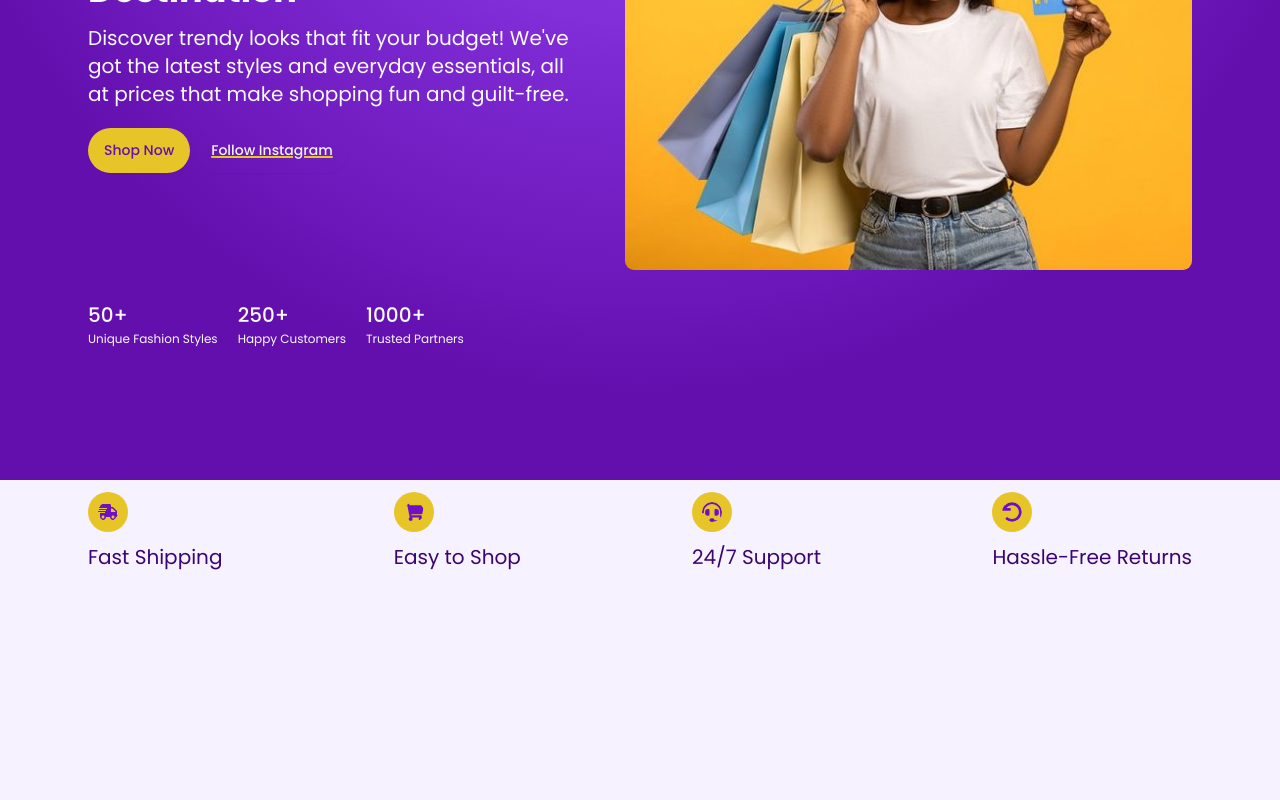
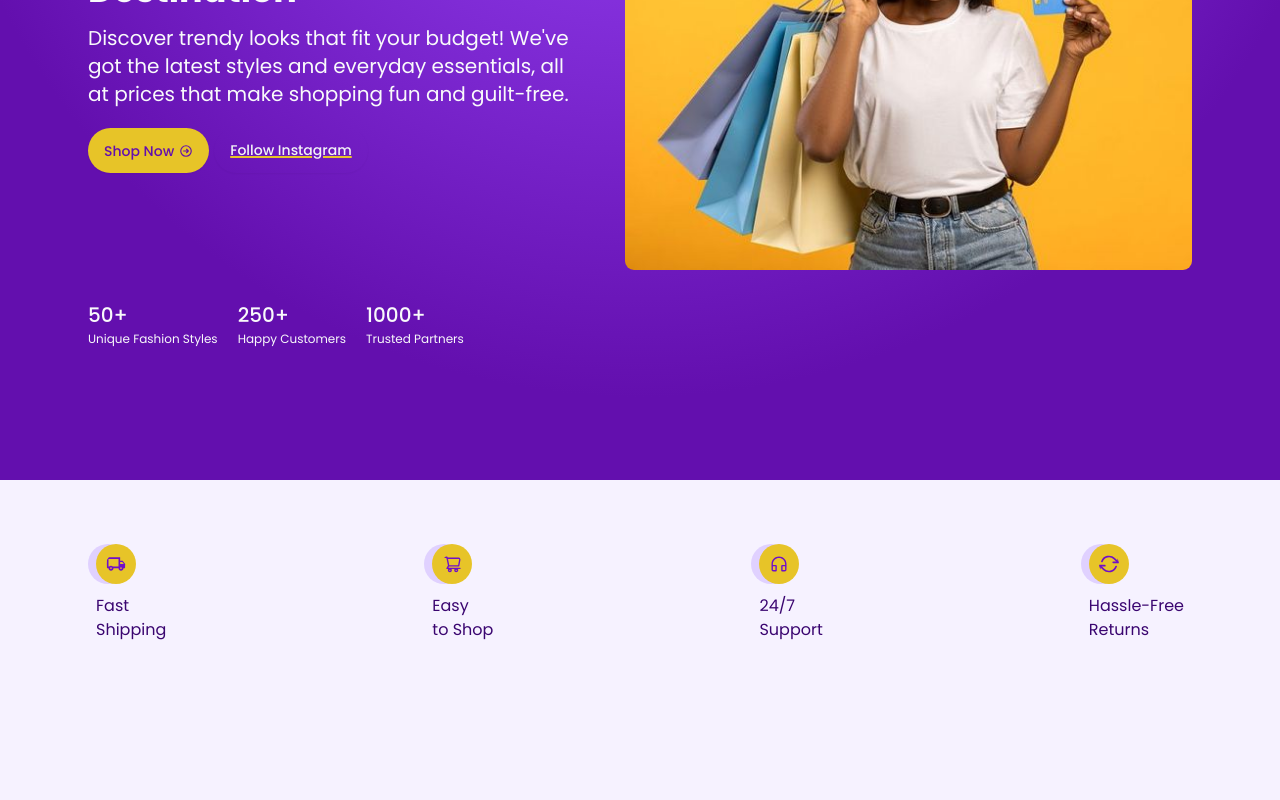
Before and after one commit to PraisesAmaiyo/whatsapp-shop, a React (Vite) app: page /home in a window 1280 px wide. Shown: the part 320-1120 px from the top of the page. Built offline with nearby package versions, Linux system fonts and the light colour scheme.

Commit message:
Completed the Benefits section

```diff
--- a/src/features/homepage/Benefits.jsx
+++ b/src/features/homepage/Benefits.jsx
@@ -1,21 +1,32 @@
 import {
-  FaHeadset,
-  FaShippingFast,
-  FaShoppingCart,
-  FaUndo,
-} from 'react-icons/fa';
+  AiOutlineCustomerService,
+  AiOutlineShoppingCart,
+} from 'react-icons/ai';
+
+import { FiRefreshCw } from 'react-icons/fi';
+
+import { MdOutlineLocalShipping } from 'react-icons/md';
 import styled from 'styled-components';
 
 const BenefitsContainer = styled.div`
   display: flex;
   justify-content: space-between;
-  width: 120rem;
-  padding: 1.2rem 4.8rem;
+  padding: 4rem 0;
 `;
 
 const BenefitCard = styled.div`
   display: flex;
   flex-direction: column;
+  position: relative;
+
+  .background {
+    position: absolute;
+    width: 4rem;
+    height: 4rem;
+    background-color: var(--color-brand-200);
+    border-radius: 50%;
+    transform: translate(-20%, 0%);
+  }
 
   & svg {
     font-size: 4rem;
@@ -24,10 +35,13 @@ const BenefitCard = styled.div`
     padding: 1rem;
     color: var(--color-brand-800);
     margin-bottom: 1rem;
-  }
+    position: relative;
+    z-index: 1;
 
-  span {
-    font-size: 2rem;
+    span {
+      font-size: 2.5rem;
+      font-weight: 500;
+    }
   }
 `;
 
@@ -35,23 +49,35 @@ function Benefits() {
   return (
     <BenefitsContainer>
       <BenefitCard>
-        <FaShippingFast />
-        <span>Fast Shipping</span>
+        <MdOutlineLocalShipping />
+        <div className="background" />
+        <span>
+          Fast <br /> Shipping
+        </span>
       </BenefitCard>
 
       <BenefitCard>
-        <FaShoppingCart />
-        <span>Easy to Shop</span>
+        <AiOutlineShoppingCart />
+        <div className="background" />
+        <span>
+          Easy <br /> to Shop
+        </span>
       </BenefitCard>
 
       <BenefitCard>
-        <FaHeadset />
-        <span>24/7 Support</span>
+        <AiOutlineCustomerService />
+        <div className="background" />
+        <span>
+          24/7 <br /> Support
+        </span>
       </BenefitCard>
 
       <BenefitCard>
-        <FaUndo />
-        <span>Hassle-Free Returns</span>
+        <FiRefreshCw />
+        <div className="background" />
+        <span>
+          Hassle-Free <br /> Returns
+        </span>
       </BenefitCard>
     </BenefitsContainer>
   );
--- a/src/features/homepage/Main.jsx
+++ b/src/features/homepage/Main.jsx
@@ -5,6 +5,15 @@ import headerImage from '../../assets/images/header-image.jpeg';
 
 import Tag from '../../ui/Tag';
 import Row from '../../ui/Row';
+import { FiArrowRight, FiArrowRightCircle } from 'react-icons/fi';
+import {
+  HiOutlineArrowCircleRight,
+  HiOutlineArrowNarrowRight,
+} from 'react-icons/hi';
+import { IoArrowForwardOutline } from 'react-icons/io5';
+import { AiOutlineArrowRight } from 'react-icons/ai';
+import { MdOutlineArrowForward } from 'react-icons/md';
+import { FaArrowRight } from 'react-icons/fa';
 
 const StyledMain = styled.main`
   display: grid;
@@ -56,6 +65,7 @@ const MainRight = styled.div`
 
 const ButtonDiv = styled.div`
   margin-top: 2rem;
+  display: flex;
 `;
 
 function Main() {
@@ -77,6 +87,7 @@ function Main() {
             <ButtonDiv>
               <Button variation="primary" size="medium">
                 Shop Now
+                <HiOutlineArrowCircleRight />
               </Button>
 
               <Button variation="text" size="medium">
--- a/src/pages/Homepage.jsx
+++ b/src/pages/Homepage.jsx
@@ -27,6 +27,7 @@ const WhiteWrapper = styled.div`
   background-color: var(--color-brand-50);
   color: var(--color-brand-950);
   height: 100vh;
+  padding: 1.2rem 4.8rem;
 
   display: flex;
   justify-content: center;
@@ -42,7 +43,9 @@ function Homepage() {
         </Container>
       </GradientWrapper>
       <WhiteWrapper>
-        <Benefits />
+        <Container>
+          <Benefits />
+        </Container>
       </WhiteWrapper>
     </>
   );
--- a/src/ui/Button.jsx
+++ b/src/ui/Button.jsx
@@ -52,7 +52,7 @@ const variations = {
     text-decoration-color: var(--color-gold-400);
 
     &:hover {
-      outline: 2px solid var(--color-gold-400); /* Apply outline instead of border */
+      outline: 2px solid var(--color-gold-400);
       outline-offset: -2px;
       text-decoration-color: transparent;
     }
@@ -65,6 +65,10 @@ const Button = styled.button`
   box-shadow: var(--shadow-sm);
   margin-right: 0.5rem;
 
+  display: flex;
+  gap: 0.5rem;
+  align-items: center;
+
   ${(props) => sizes[props.size]}
   ${(props) => variations[props.variation]}
 `;
```
